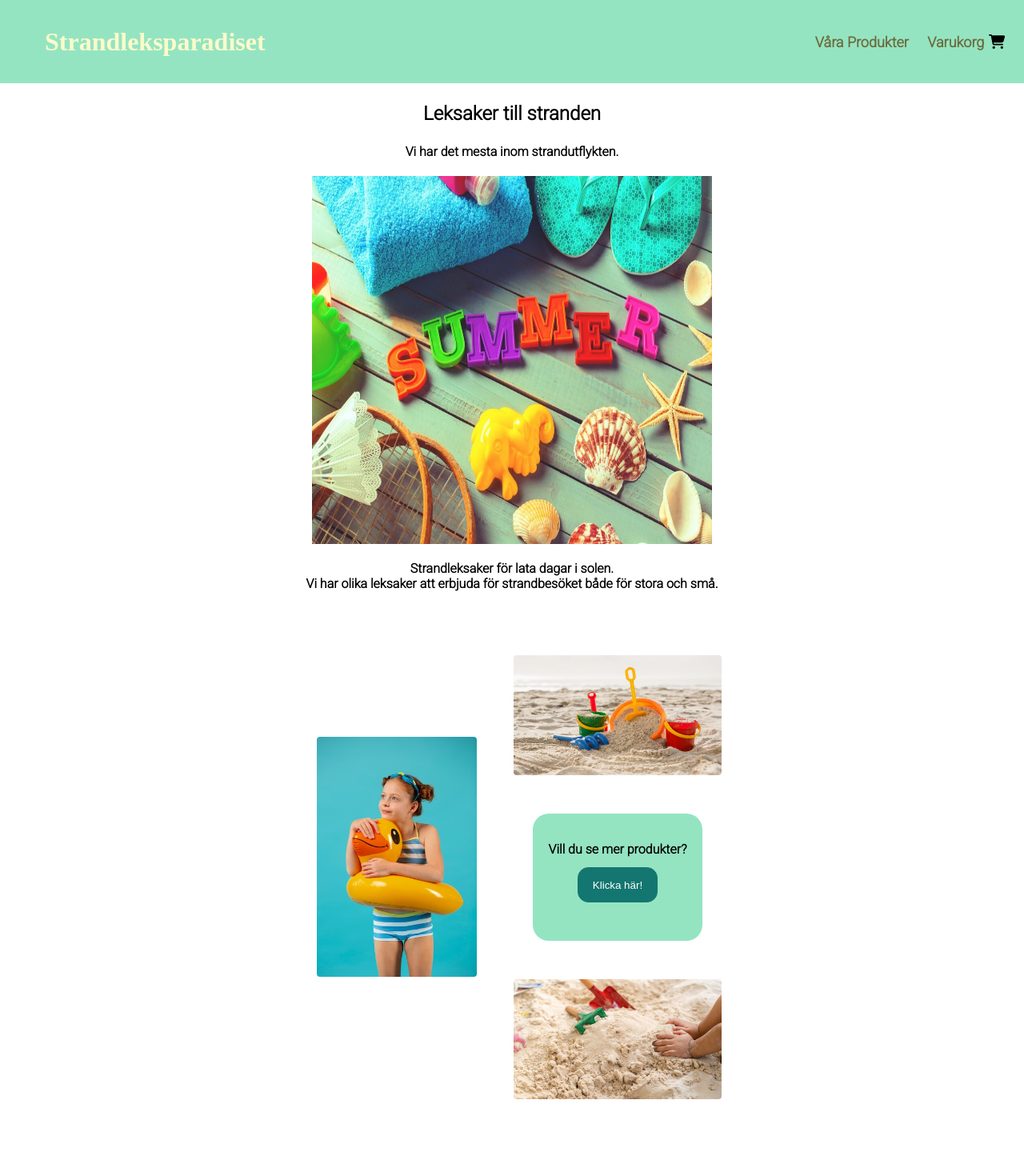
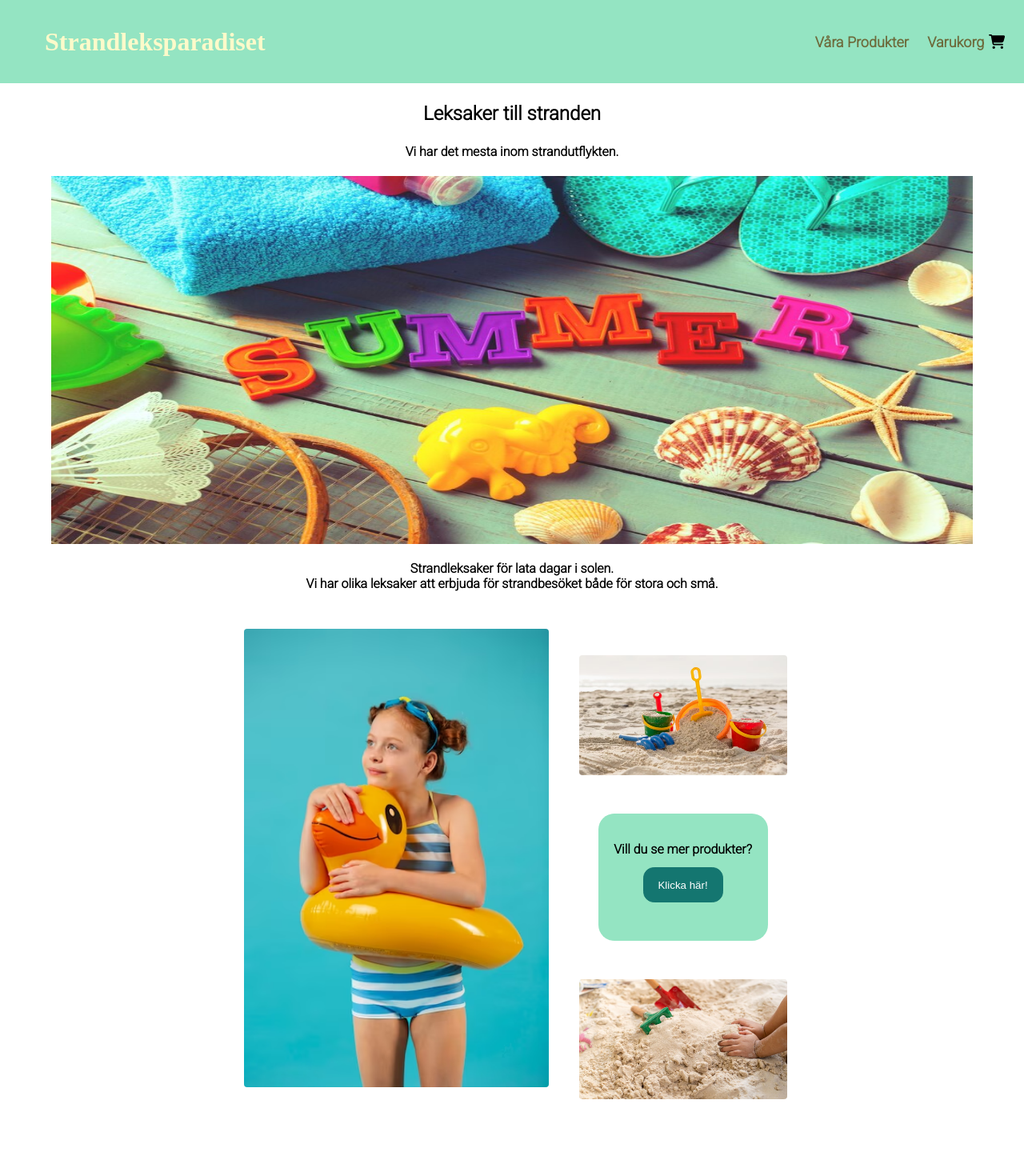
Before and after one commit to AnsoMalm/Summertoys-project, a React (Vite) app in the folder summer-toy-app/: page / in a window 1280 px wide. Shown: the top 1470 px of the page at 80% size. Built offline with nearby package versions, Linux system fonts and the light colour scheme; no server answers; a web font is replaced by a local one.

Commit message:
fixed loaderfunction for adminproducts.js and some style css on home-page

```diff
--- a/summer-toy-app/src/Stylesheet/Home.css
+++ b/summer-toy-app/src/Stylesheet/Home.css
@@ -6,13 +6,14 @@ p {
 
 /*Photo up*/
 .summer-picture {
-	width: 90%;
+	min-width: 90%;
 	height: 90%;
 	margin: 0.3em;
 }
 
 /*Photo of the girl*/
 .girl-swimsuit {
+	width: 90% ;
 	height: 100%;
 	border-radius: 20px;
 
@@ -31,6 +32,14 @@ p {
 	justify-content: center;
 	align-items: center;
 
+}
+
+.photo-container-girl {
+	display: flex;
+	flex-direction: column;
+	justify-content: center;
+	align-items: center;
+	margin: 0.1em;
 }
 
 .text-container {
--- a/summer-toy-app/src/routeConfig.jsx
+++ b/summer-toy-app/src/routeConfig.jsx
@@ -6,7 +6,7 @@ import ProductDetails from "./routes/ProductInfo.jsx";
 import ShoppingCart from "./routes/ShoppingCart.jsx";
 import AdminLogin from "./routes/AdminLogin.jsx";
 import Admin from "./routes/Admin.jsx";
-import AdminProducts from "./routes/AdminProducts.jsx";
+import AdminProducts, {loader as LoadProduct } from "./routes/AdminProducts.jsx";
 import AdminUsers from "./routes/AdminUsers.jsx";
 
 
@@ -48,7 +48,8 @@ export const router = createHashRouter([
 					},
 					{
 						path: 'admin-products',
-						element: <AdminProducts />
+						element: <AdminProducts />,
+						loader: LoadProduct,
 					}
 				]
 			}
--- a/summer-toy-app/src/routes/AdminProducts.jsx
+++ b/summer-toy-app/src/routes/AdminProducts.jsx
@@ -1,8 +1,13 @@
-import React, { useState } from "react"
+import React, { useState} from "react"
 // import { isValidProductName, isValidProductDescription, isValidUrl, isValidProductPrice } from "../utils/validatorAdminForm";
 import { addProduct } from "../data/addProduct";
+import { getProducts } from "../data/getProduct";
+import { useLoaderData, Link } from "react-router-dom";
+
+export const loader = () => getProducts()
 
 const AdminProducts = () => {
+	const productData = useLoaderData();
 	//Image -url
 	const [image, setImage] = useState('');
 	const [imageValid, setImageValid] = useState(true);
@@ -133,8 +138,25 @@ const AdminProducts = () => {
 					{!priceValid && <div className="error-message-admin">{priceError}</div> }
 
 				<button className="adminFormBtn" onClick={handleSubmit}>Lägg till</button>
+			</form>
+			<div className="grid-container">
+				{productData.map(({id, name, picture, price }) => (
+					<div className="product" key={id}>
+						<img
+							className="products-pic"
+							src={picture}
+						/>
+						<p className="products-title">{name}</p>
+						<Link>Mer info om produkt</Link>
+						<div className="products-price">
+							<p className="price"> {price} kr</p>
+						</div>
+							<button
+							className="remove-button">Ta bort</button>
+					</div>
+				))}
 
-			</form>
+			</div>
 		</section>
 	)
 }
```
